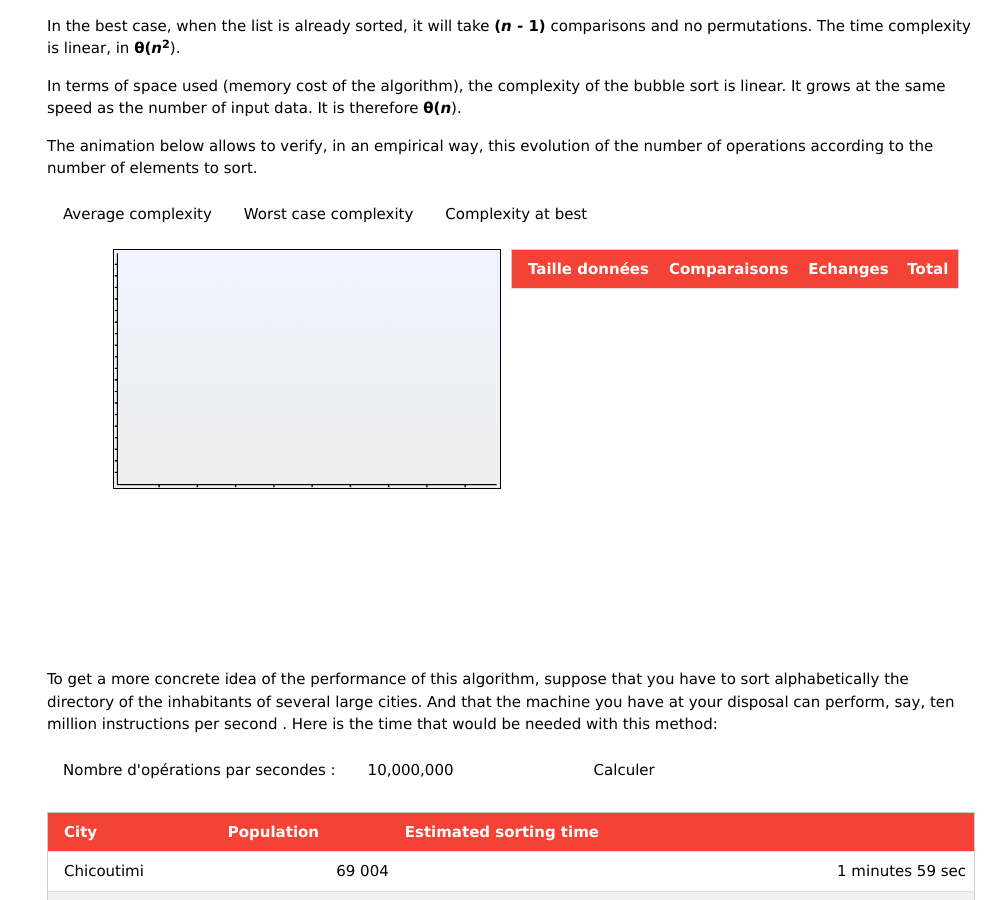
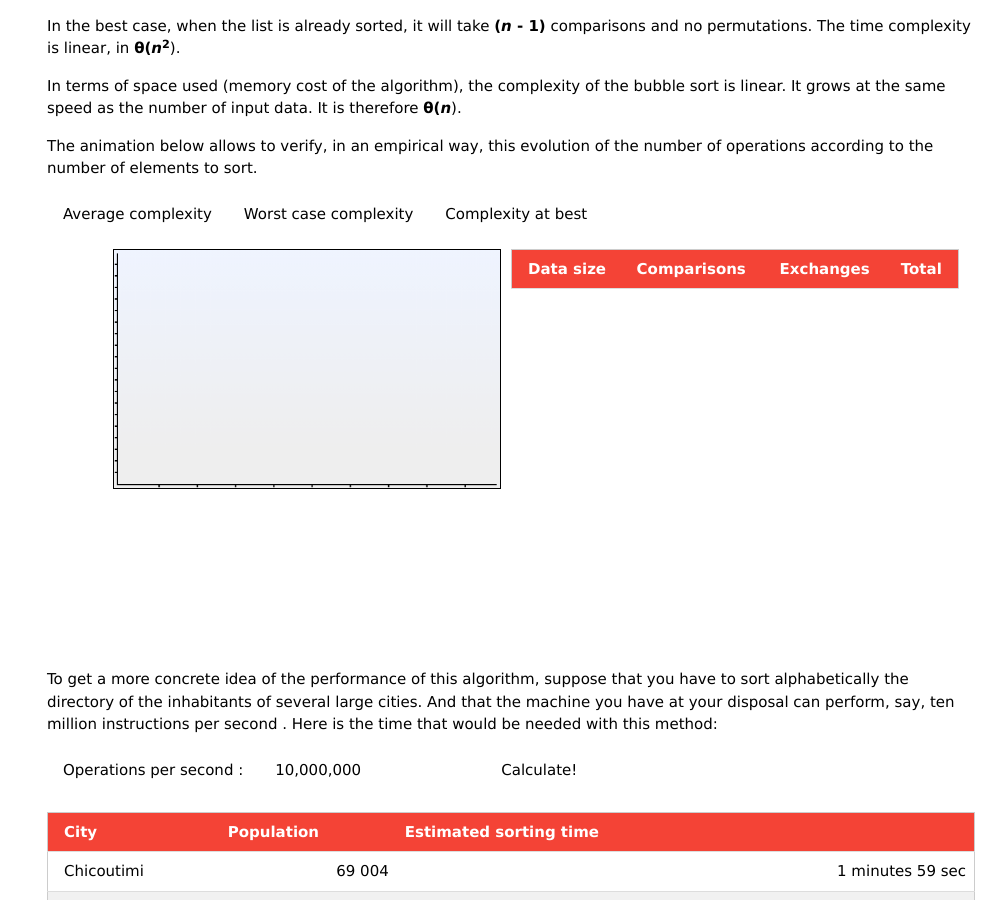
Before and after one commit to LWH-21/Algos, a Jekyll site: the page built from _posts/2020-11-20-bubblesort_en.md, in a window 1280 px wide and 900 px high, scrolled down 3060 px. Shown: the whole window, without its empty margins (289-1280 px from the left). Built offline with Jekyll 4.4.1, drawn with Linux system fonts in a browser that asks for light colours; comment, search, counter and statistics services are not loaded; some of the changed text lies outside the part shown.

Commit message:
Update 2020-11-20-bubblesort_en.md

```diff
--- a/_posts/2020-11-20-bubblesort_en.md
+++ b/_posts/2020-11-20-bubblesort_en.md
@@ -287,9 +287,9 @@ The animation below allows to verify, in an empirical way, this evolution of the
 	<div class="w3-half">
 		<table id='Tcomplex' class="w3-table-all w3-hoverable">
 			<tr class="w3-red">
-				<th>Taille données</th>
-				<th>Comparaisons</th>
-				<th>Echanges</th>
+				<th>Data size</th>
+				<th>Comparisons</th>
+				<th>Exchanges</th>
 				<th>Total</th>
 			</tr>
 		</table>
@@ -300,9 +300,9 @@ To get a more concrete idea of the performance of this algorithm, suppose that y
 
 <div class="w3-responsive">
 <div class="w3-metro-darken w3-bar">
-<label class="w3-bar-item" >Nombre d'opérations par secondes :</label>
+<label class="w3-bar-item" >Operations per second  :</label>
 <input class="w3-input w3-bar-item" type="text" id="computerspeed" value="10 000 000">
-<button class="w3-bar-item w3-button" onclick="calc_sort_speed('fr');return false;">Calculer</button>
+<button class="w3-bar-item w3-button" onclick="calc_sort_speed('fr');return false;">Calculate!</button>
 </div>
 <br>
 <table id = "exectimes"  class="w3-table-all w3-hoverable ">
```
Also changed, not shown: other parts of _posts/2020-11-20-bubblesort_en.md (+2 -2 lines).
